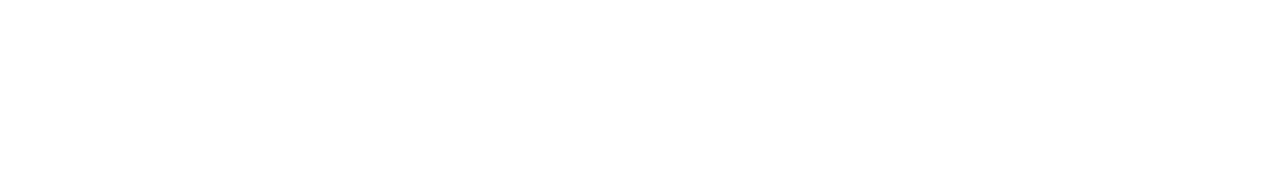
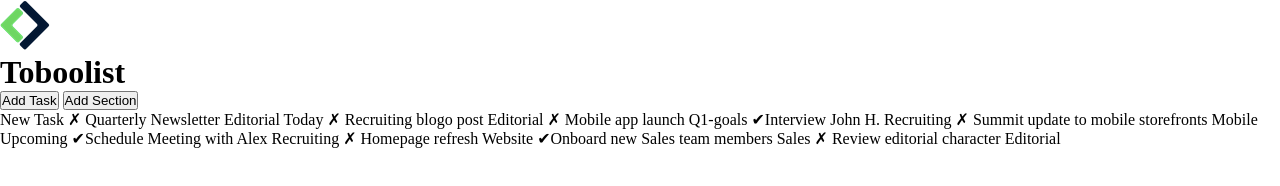
Before and after one commit to MonicaIzzo/html-css-toboolist, a plain HTML site: page index.html in a window 1280 px wide. Drawn offline with Linux system fonts and the light colour scheme.

Commit message:
macro sez. HTML

```diff
--- a/index.html
+++ b/index.html
@@ -8,9 +8,65 @@
     <meta name="keywords" content="HTML, CSS">
     <meta name="author" content="Monica Izzo">
     <link rel="stylesheet" href="css/style.css" type="text/css">
-    <title>Lezione #001 | </title>
+    <title>Lezione #005 | Toboolist</title>
 </head>
 <body>
+    <!-- Header -->
+    <header>
+        <img src="img/Logo.png">
+        <h1>Toboolist</h1>
+    </header>
 
+    <!-- Main -->
+    <main>
+
+    <!-- Controlli -->
+    <button>Add Task</button>
+    <button>Add Section</button>
+
+    <!-- Liste -->
+
+    <!-- Lista New -->
+    <section id="new-task"></section>
+
+    <!-- Lista Today -->
+    <section id="today"></section>
+
+    <!-- Lista  Coming -->
+    <section id="upcoming"></section>
+
+    </main>
 </body>
 </html>
+
+
+
+
+
+
+
+
+New Task
+
+<span>&#10007;</span> Quarterly Newsletter <span>Editorial</span>
+
+
+Today
+
+<span>&#10007;</span> Recruiting blogo post <span>Editorial</span>
+
+<span>&#10007;</span> Mobile app launch <span>Q1-goals</span>
+
+<span>&#10004;</span>Interview John H. <span> Recruiting</span>
+
+<span>&#10007;</span> Summit update to mobile storefronts <span>Mobile</span>
+
+Upcoming
+
+<span>&#10004;</span>Schedule Meeting with Alex <span>Recruiting</span>
+
+<span>&#10007;</span> Homepage refresh <span>Website</span>
+
+<span>&#10004;</span>Onboard new Sales team members <span>Sales</span>
+
+<span>&#10007;</span> Review editorial character <span>Editorial</span>
```
